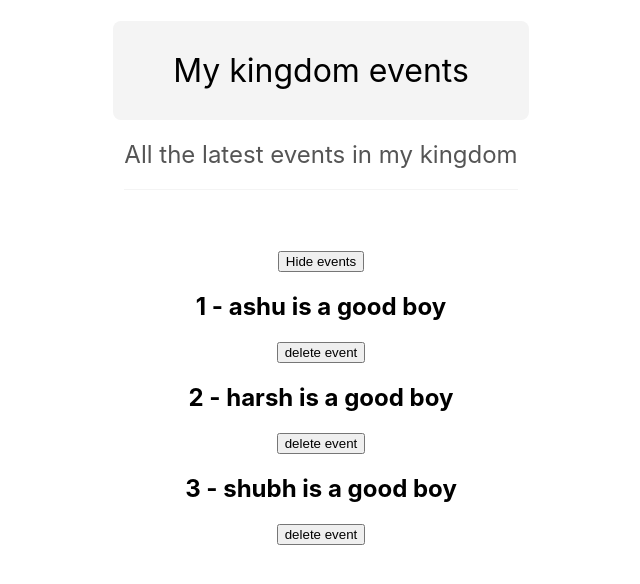
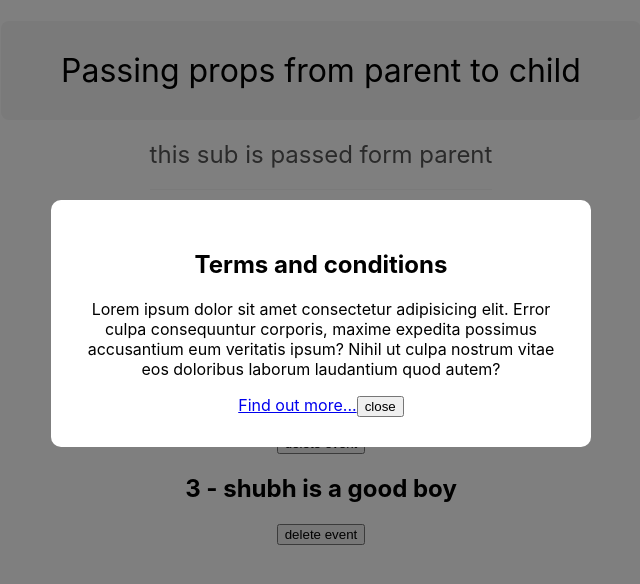
Before and after one commit to ashu-tosh-patel/Learning-ReactJS, a React (Create React App) app: page / in a window 1280 px wide. Shown: the top 584 px of the page, without its empty margins (319-959 px from the left). Built offline with nearby package versions, Linux system fonts and the light colour scheme.

Commit message:
started using props in react

```diff
--- a/src/App.js
+++ b/src/App.js
@@ -1,13 +1,18 @@
 import './App.css';
-import { useState } from 'react'
+import React, { useState } from 'react'
 import Title from './components/title';
+import Modal from './components/Modal';
 function App() {
+
+  const [showModal, setShowModal] = useState(true);
   const [showEvents, setShowEvents] = useState(true)
   const [events, setEvents] = useState([
     { title: "ashu is a good boy", id: 1 },
     { title: "harsh is a good boy", id: 2 },
     { title: "shubh is a good boy", id: 3 },
   ])
+
+  console.log(showModal)
 
   const handleClick = (id) => {
     setEvents((prevEvents) => {
@@ -17,9 +22,16 @@ function App() {
     })
     console.log(id);
   }
+
+  const handleClose = () => {
+    setShowModal(false)
+  }
+
+  const subtitle = "this sub is passed form parent"
+
   return (
     <div className="App">
-      <Title/>
+      <Title title="Passing props from parent to child" subtitle={subtitle} />
       {showEvents &&
         (<div>
           <button onClick={() => setShowEvents(false)}>Hide events</button>
@@ -29,11 +41,20 @@ function App() {
           <button onClick={() => setShowEvents(true)}>Show events</button>
         </div>)}
       {showEvents && events.map((event, index) => (
-        <div key={event.id}>
+        <React.Fragment key={event.id}>
           <h2>{index + 1} - {event.title}</h2>
           <button onClick={() => handleClick(event.id)}>delete event</button>
-        </div>
+        </React.Fragment>
       ))}
+      {/* <Modal>
+        <h2>10% off coupon code!!</h2>
+        <p>Use the code ASHU10 at the checkout.</p>
+      </Modal> */}
+      {showModal && <Modal handleClose={handleClose}>
+        <h2>Terms and conditions</h2>
+        <p>Lorem ipsum dolor sit amet consectetur adipisicing elit. Error culpa consequuntur corporis, maxime expedita possimus accusantium eum veritatis ipsum? Nihil ut culpa nostrum vitae eos doloribus laborum laudantium quod autem?</p>
+        <a href="#">Find out more...</a>
+      </Modal>}
     </div>
   );
 }
--- /dev/null
+++ b/src/components/Modal.css
@@ -0,0 +1,16 @@
+.modal-backdrop {
+    position: fixed;
+    top: 0;
+    left: 0;
+    width: 100%;
+    height: 100%;
+    background: rgba(0, 0, 0, 0.5);
+}
+
+.modal {
+    padding: 30px;
+    max-width: 480px;
+    margin: 200px auto;
+    background: #fff;
+    border-radius: 10px;
+}
--- /dev/null
+++ b/src/components/Modal.js
@@ -0,0 +1,11 @@
+import './Modal.css'
+export default function Modal({children, handleClose}) {
+    return (
+        <div className="modal-backdrop">
+            <div className="modal">
+                {children}
+                <button onClick = {handleClose}>close</button>
+            </div>
+        </div>
+    )
+}
--- a/src/components/title.js
+++ b/src/components/title.js
@@ -1,9 +1,9 @@
-export default function Title(){
+export default function Title({title, subtitle}){
     return (
         <div>
-            <h1 className="title">My kingdom events</h1>
+            <h1 className="title">{title}</h1>
             <br />
-            <h2 className="subtitle">All the latest events in my kingdom</h2>
+            <h2 className="subtitle">{subtitle}</h2>
         </div>
     )
 }
```
